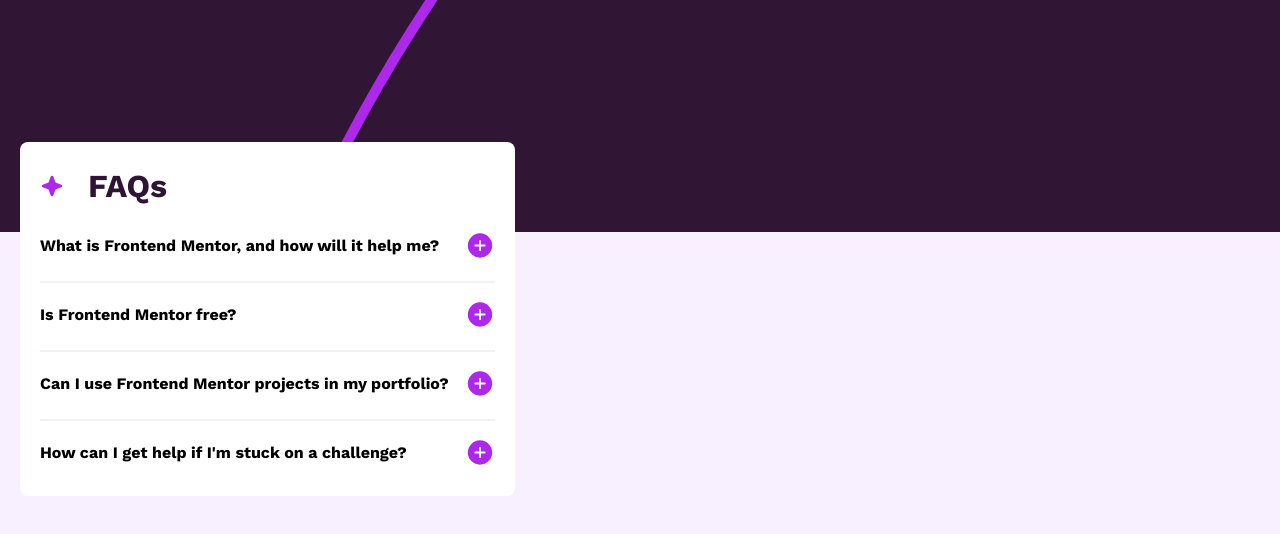
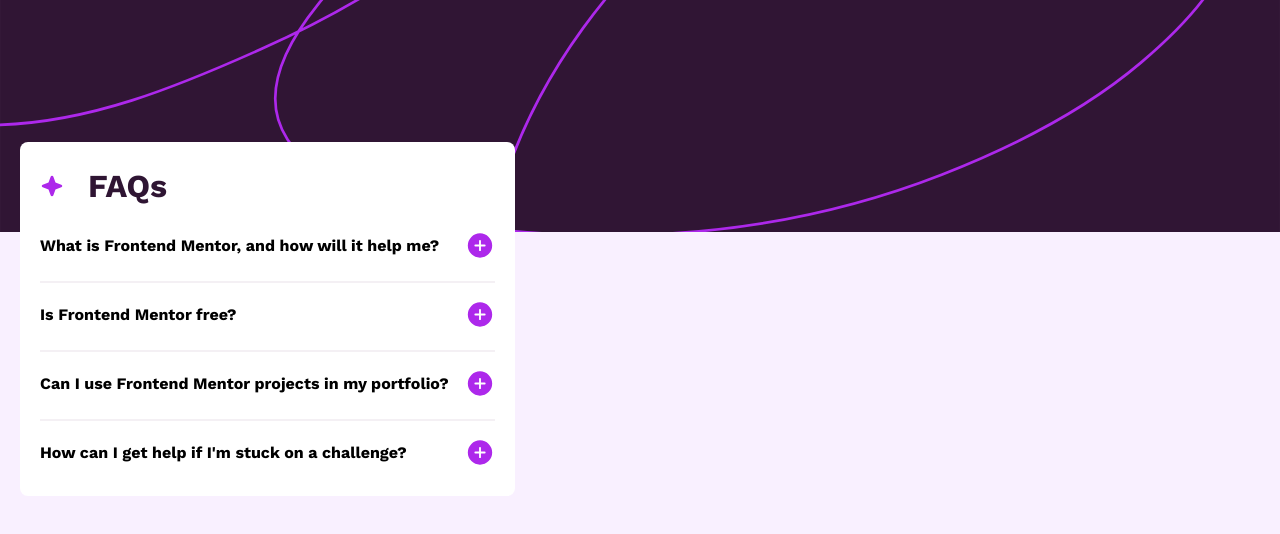
Before and after one commit to rafaelrendonx/faq-accordion, a React (Vite) app: page / in a window 1280 px wide. Shown: the top 534 px of the page. Built offline with nearby package versions, Linux system fonts and the light colour scheme.

Commit message:
Desktop design terminado

```diff
--- a/package.json
+++ b/package.json
@@ -25,6 +25,7 @@
     "eslint-plugin-react": "^7.33.2",
     "eslint-plugin-react-hooks": "^4.6.0",
     "eslint-plugin-react-refresh": "^0.4.5",
+    "gh-pages": "^6.1.1",
     "postcss": "^8.4.35",
     "tailwindcss": "^3.4.1",
     "vite": "^5.1.4"
--- a/src/App.jsx
+++ b/src/App.jsx
@@ -3,6 +3,7 @@
 import { data } from './data'
 
 import bgMobile from '../assets/images/background-pattern-mobile.svg'
+import bgDesktop from '../assets/images/background-pattern-desktop.svg'
 import iconStar from '../assets/images/icon-star.svg'
 
 function App() {
@@ -12,22 +13,27 @@
 
   return (
     <div className='static'>
-      <div className='w-275 h-[14.5rem]'>
-        <img src={bgMobile} alt="mobile image" className='h-full w-full object-cover' />
+      <div className='w-275 h-[14.5rem] desktop:h-80'>
+        <img
+          srcSet={`${bgMobile} 375w, ${bgDesktop} 1440w`}
+          src={bgMobile}
+          alt="Image"
+          className='h-full w-full object-cover'
+        />
       </div>
-      <div className="bg-custom-light-pink h-[36rem]">
+      <div className="bg-custom-light-pink h-[36rem] desktop:h-[42rem]">
       </div>
 
-      <div className='absolute top-[7.65rem] bg-custom-white m-5 rounded-lg'>
+      <div className='absolute top-[7.65rem] desktop:top-36 desktop:rounded-[1.25rem] desktop:ml-[26.3rem] desktop:mr-[26rem] desktop:p-[0.05rem] bg-custom-white m-5 rounded-lg'>
 
-        <div className='container rounded-b-lg font-work-sans last:pb-2'>
+        <div className='font-work-sans last:pb-2'>
 
-          <div className='flex flex-row items-center justify-start p-5'>
-            <img src={iconStar} alt="icon star image" className='size-6' />
-            <h1 className='text-custom-dark-purple text-[2rem] font-bold pl-6'>FAQs</h1>
+          <div className='flex flex-row items-center justify-start p-5 desktop:pl-10 desktop:pt-7 desktop:pb-0'>
+            <img src={iconStar} alt="icon star image" className='size-6 desktop:size-10' />
+            <h1 className='text-custom-dark-purple text-[2rem] desktop:text-[3.5rem] font-bold pl-6'>FAQs</h1>
           </div>
 
-          <div className=''>
+          <>
             {
               data.map(data => (
                 <>
@@ -35,7 +41,7 @@
                 </>
               ))
             }
-          </div>
+          </>
 
         </div>
       </div>
--- a/src/components/Content.jsx
+++ b/src/components/Content.jsx
@@ -14,16 +14,16 @@
 
     return (
         <>
-            <div className='px-5 pb-5'>
-                <div className='flex flex-row items-center justify-between'>
-                    <h4 className='font-bold leading-tight pr-4'>{title}</h4>
+            <div className='px-5 pb-5 desktop:pl-10 desktop:pt-6 desktop:pr-2'>
+                <div className='flex flex-row items-center justify-between desktop:justify-self-stretch desktop:pr-0'>
+                    <h4 className='font-bold leading-tight pr-4 hover:text-purple-600 desktop:text-[1.12rem] desktop:pr-6'>{title}</h4>
                     {isActive ?
-                        <img src={iconMinus} alt="minus icon" onClick={setAccordion} /> :
-                        <img src={iconPlus} alt="plus icon" onClick={setAccordion} />}
+                        <img src={iconMinus} alt="minus icon" onClick={setAccordion} className="desktop:pr-[2.1rem]"/> :
+                        <img src={iconPlus} alt="plus icon" onClick={setAccordion} className="desktop:pr-[2.1rem] desktop:pl-[0.5rem]"/>}
                 </div>
-                {isActive ? <p className='text-sm text-custom-greyish-purple pt-5 leading-normal'>{text}</p> : ''}
+                {isActive ? <p className='text-sm desktop:text-base text-custom-greyish-purple pt-5 leading-normal desktop:pr-8 desktop:pt-0'>{text}</p> : ''}
             </div>
-            <div className='pb-4 px-5 last:hidden'>
+            <div className='pb-4 px-5 desktop:px-8 desktop:pb-1 last:hidden'>
                 <hr className='border-custom-greyish-purple-2 border' />
             </div>
         </>
--- a/tailwind.config.js
+++ b/tailwind.config.js
@@ -5,6 +5,7 @@
     "./src/**/*.{js,ts,jsx,tsx}",
   ],
   theme: {
+    extend: {
       colors: {
         'custom-white': 'hsl(0, 0%, 100%)',
         'custom-light-pink': 'hsl(275, 100%, 97%)',
@@ -22,3 +23,4 @@
     },
     plugins: [],
   }
+}
```
Also changed, not shown: 1 other file (tests, documents, lock files or other folders). Lines whose indentation alone changed are shown as unchanged.
